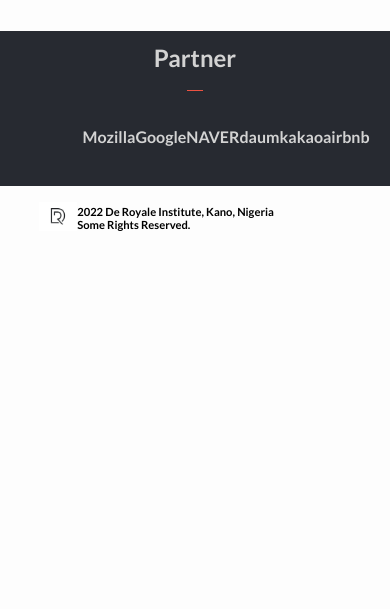
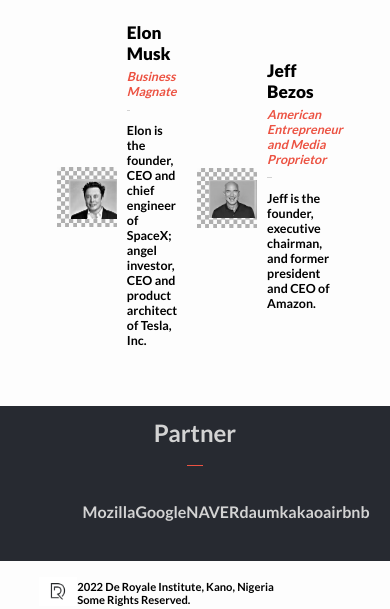
Before and after one commit to Uthmanbello/Capstone1, a website: page index.html in a window 390 px wide. Shown: the part 2818-3427 px from the top of the page. Before the commit the page ends 3052 px from the top, so only its background shows below. Drawn offline with Linux system fonts and the light colour scheme; a web font is replaced by a local one.

Commit message:
Add two more speakers in desktop and mobile views

```diff
--- a/index.html
+++ b/index.html
@@ -112,6 +112,7 @@
     </section>
     <article class="speaker-sec"></article>
     <article class="add-speaker-sec mob-none"></article>
+    <article class="add-speaker-sec1 mob-none"></article>
     <button class="more-btn desk-none" id="more">
         <span class="less-info">MORE &nbsp;<i class="fa-solid fa-angle-down red"></i></span>
         <span class="more-info mob-none">LESS &nbsp;<i class="fa-solid fa-angle-up red"></i></span>
--- a/js/extra.js
+++ b/js/extra.js
@@ -1,10 +1,12 @@
 const more = document.getElementById('more');
 const moreSpeakers = document.querySelector('.add-speaker-sec');
+const moreSpeakers1 = document.querySelector('.add-speaker-sec1');
 const showLess = document.querySelector('.less-info');
 const showMore = document.querySelector('.more-info');
 
 more.addEventListener('click', () => {
   moreSpeakers.classList.toggle('open');
+  moreSpeakers1.classList.toggle('open');
   showLess.classList.toggle('open');
   showMore.classList.toggle('open');
 });
--- a/js/programs.js
+++ b/js/programs.js
@@ -143,3 +143,46 @@
 });
 
 addSpeakerSection.innerHTML = html2;
+
+const addSpeakerArr1 = [
+    {
+      id: 0,
+      img: 'img/elon.jfif',
+      alt: 'Elon',
+      name: 'Elon Musk',
+      description: 'Business Magnate',
+      message: 'Elon is the founder, CEO and chief engineer of SpaceX; angel investor, CEO and product architect of Tesla, Inc.',
+    },
+    {
+      id: 1,
+      img: 'img/jeff.jpg',
+      alt: 'Jeff',
+      name: 'Jeff Bezos',
+      description: 'American Entrepreneur and Media Proprietor',
+      message: 'Jeff is the founder, executive chairman, and former president and CEO of Amazon.',
+    },
+  ];
+
+  const addSpeakerSection1 = document.querySelector('.add-speaker-sec1');
+
+  let html3 = '';
+
+  addSpeakerArr1.forEach((speaker) => {
+    html3 += `
+      <section class="speakers">
+          <div class = "speaker-wrap">
+              <div class="speaker-back"></div>
+              <div class="speaker-img">
+                  <img src="${speaker.img}" alt="${speaker.alt}" class="dp">
+              </div>
+          </div>
+          <div class="speaker-info">
+              <h5 class="speaker-name">${speaker.name}</h5>
+              <p class="speaker-desc">${speaker.description}</p>
+              <hr class="rule2">
+              <p class="speaker-msg">${speaker.message}</p>
+          </div>
+      </section>`;
+  });
+
+  addSpeakerSection1.innerHTML = html3;
--- a/styles.css
+++ b/styles.css
@@ -301,6 +301,10 @@
 }
 
 .add-speaker-sec.open {
+  display: block;
+}
+
+.add-speaker-sec1.open {
   display: block;
 }
 
@@ -713,6 +717,13 @@
     padding-right: 12%;
   }
 
+  .add-speaker-sec1 {
+    display: block;
+    display: flex;
+    padding-left: 12%;
+    padding-right: 12%;
+  }
+
   .speakers {
     flex-basis: 50%;
     font-size: 1.3em;
```
Also changed, not shown: img/ETIHb4Nl_400x400.jpg (added), img/ali.jpeg, img/elon.jfif (added), img/jeff.jpg (added), img/serg.jpeg.
